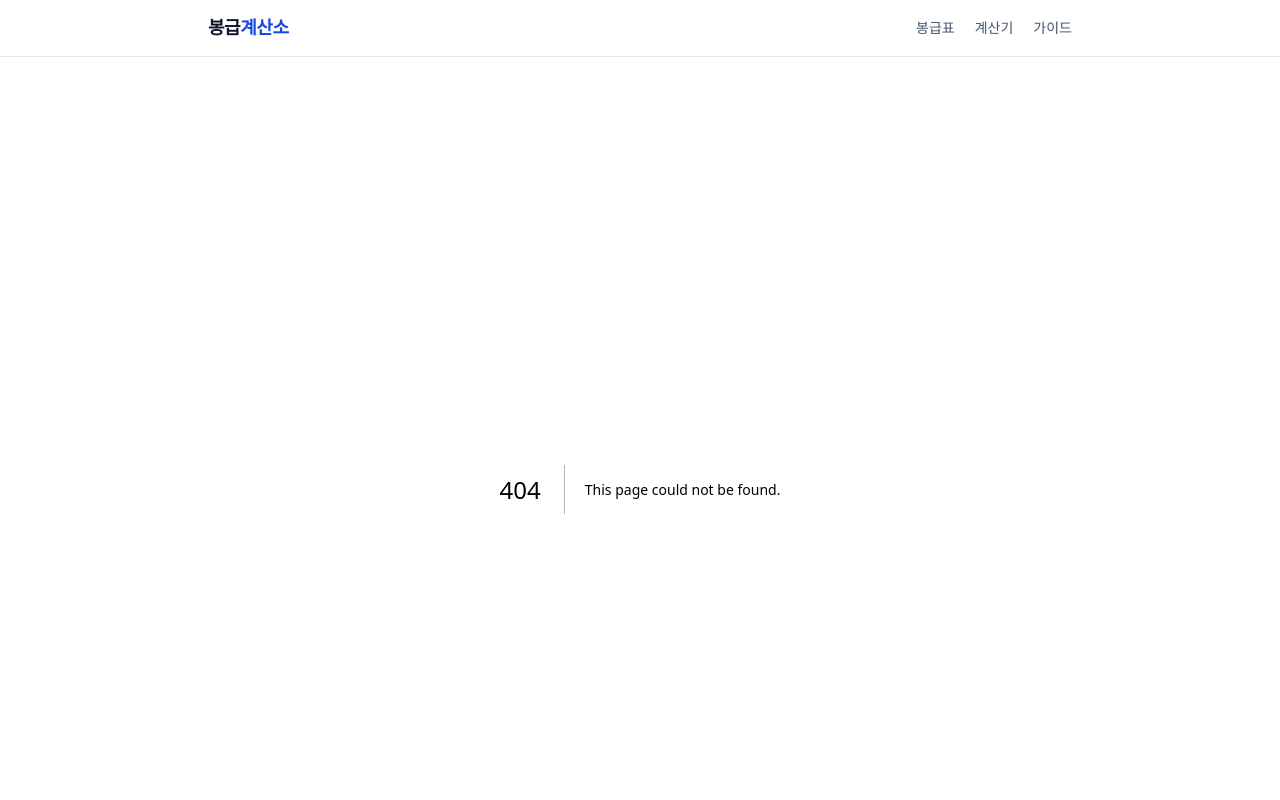
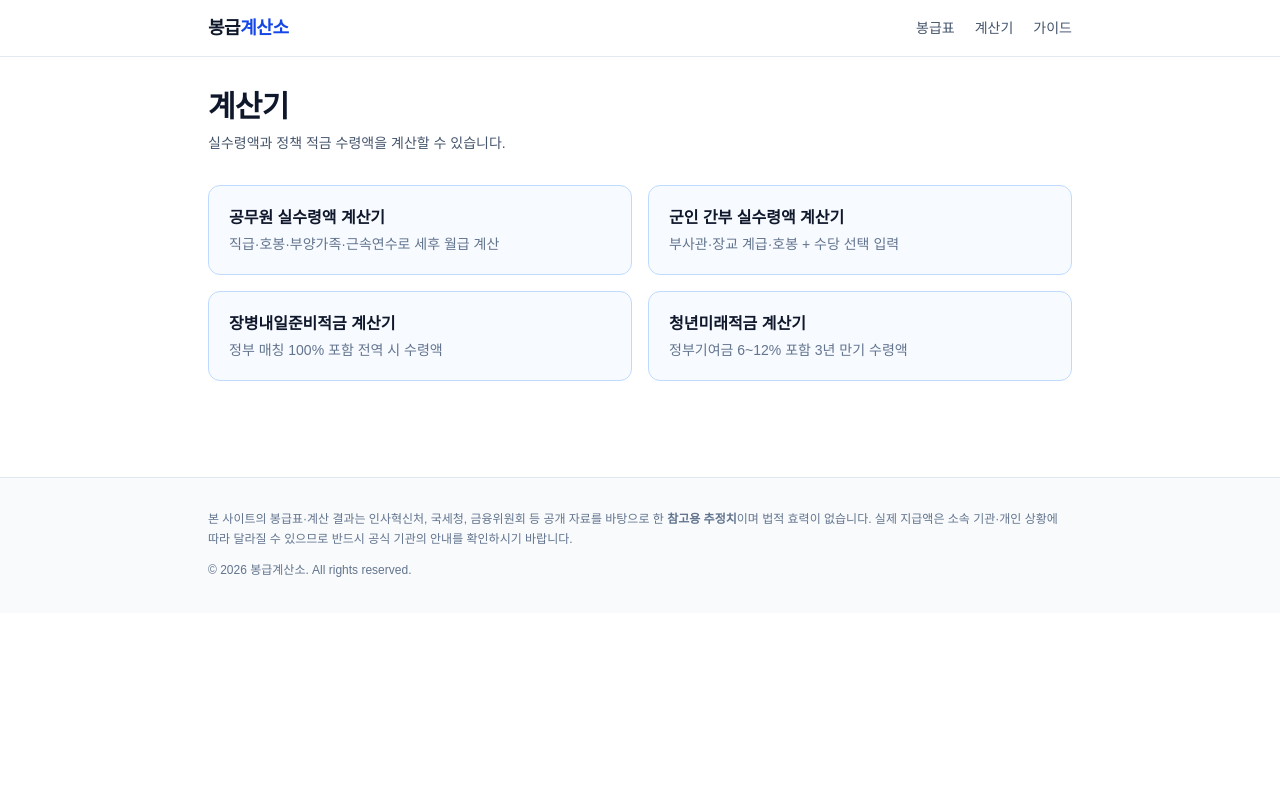
Before and after one commit to parkdane/pay-calc, a Next.js app: page /calc in a window 1280 px wide. Before the commit this address had no page. Shown: the top 800 px of the page. Built offline with nearby package versions, Linux system fonts and the light colour scheme.

Commit message:
작업 내용 요약

```diff
--- /dev/null
+++ b/app/calc/page.tsx
@@ -0,0 +1,59 @@
+import type { Metadata } from "next";
+import Link from "next/link";
+
+export const metadata: Metadata = {
+  title: "계산기 전체 보기",
+  description:
+    "공무원·군인 실수령액 계산기와 장병내일준비적금·청년미래적금 계산기를 무료로 이용하세요.",
+};
+
+const ITEMS = [
+  {
+    href: "/calc/civil-net",
+    title: "공무원 실수령액 계산기",
+    desc: "직급·호봉·부양가족·근속연수로 세후 월급 계산",
+  },
+  {
+    href: "/calc/military-net",
+    title: "군인 간부 실수령액 계산기",
+    desc: "부사관·장교 계급·호봉 + 수당 선택 입력",
+  },
+  {
+    href: "/calc/soldier-save",
+    title: "장병내일준비적금 계산기",
+    desc: "정부 매칭 100% 포함 전역 시 수령액",
+  },
+  {
+    href: "/calc/youth-save",
+    title: "청년미래적금 계산기",
+    desc: "정부기여금 6~12% 포함 3년 만기 수령액",
+  },
+];
+
+export default function Page() {
+  return (
+    <div className="space-y-8">
+      <header className="space-y-2">
+        <h1 className="text-2xl font-bold tracking-tight text-slate-900 sm:text-3xl">
+          계산기
+        </h1>
+        <p className="text-sm text-slate-600">
+          실수령액과 정책 적금 수령액을 계산할 수 있습니다.
+        </p>
+      </header>
+
+      <div className="grid gap-4 sm:grid-cols-2">
+        {ITEMS.map((c) => (
+          <Link
+            key={c.href}
+            href={c.href}
+            className="rounded-xl border border-blue-200 bg-blue-50/50 p-5 transition hover:shadow-md"
+          >
+            <h2 className="font-semibold text-slate-900">{c.title}</h2>
+            <p className="mt-1 text-sm text-slate-500">{c.desc}</p>
+          </Link>
+        ))}
+      </div>
+    </div>
+  );
+}
--- /dev/null
+++ b/app/guide/page.tsx
@@ -0,0 +1,67 @@
+import type { Metadata } from "next";
+
+export const metadata: Metadata = {
+  title: "가이드",
+  description:
+    "봉급표 보는 법, 공무원 수당, 정책 적금 가입 조건 등 급여·자산 형성 가이드를 제공합니다.",
+};
+
+const PLANNED = [
+  {
+    title: "2026년 공무원 봉급표 변경점 총정리",
+    desc: "인상률, 저연차 추가 인상, 수당 변화까지",
+  },
+  {
+    title: "청년미래적금 가입조건 완벽 정리",
+    desc: "일반형 vs 우대형, 소득 요건, 갈아타기",
+  },
+  {
+    title: "공무원 수당 종류 한눈에 보기",
+    desc: "정근수당, 직급보조비, 가족수당, 시간외수당",
+  },
+  {
+    title: "군 복무 중 돈 모으기 전략",
+    desc: "장병내일준비적금 100% 활용법",
+  },
+  {
+    title: "첫 월급, 세금은 왜 떼일까",
+    desc: "4대보험·소득세 공제 구조 이해하기",
+  },
+];
+
+export default function Page() {
+  return (
+    <div className="space-y-8">
+      <header className="space-y-2">
+        <h1 className="text-2xl font-bold tracking-tight text-slate-900 sm:text-3xl">
+          가이드
+        </h1>
+        <p className="text-sm text-slate-600">
+          봉급·수당·정책 적금을 이해하는 데 도움이 되는 글을 준비하고 있습니다.
+        </p>
+      </header>
+
+      <div className="space-y-3">
+        {PLANNED.map((g) => (
+          <div
+            key={g.title}
+            className="flex items-start justify-between gap-4 rounded-xl border border-slate-200 bg-white p-5"
+          >
+            <div>
+              <h2 className="font-semibold text-slate-900">{g.title}</h2>
+              <p className="mt-1 text-sm text-slate-500">{g.desc}</p>
+            </div>
+            <span className="shrink-0 rounded-full bg-slate-100 px-3 py-1 text-xs font-medium text-slate-500">
+              준비 중
+            </span>
+          </div>
+        ))}
+      </div>
+
+      <p className="text-sm text-slate-500">
+        가이드가 준비되는 대로 순차적으로 공개됩니다. 그동안 봉급표와
+        계산기를 이용해 주세요.
+      </p>
+    </div>
+  );
+}
--- a/app/layout.tsx
+++ b/app/layout.tsx
@@ -12,8 +12,8 @@ export const metadata: Metadata = {
 };
 
 const NAV = [
-  { href: "/salary/civil", label: "봉급표" },
-  { href: "/calc/civil-net", label: "계산기" },
+  { href: "/salary", label: "봉급표" },
+  { href: "/calc", label: "계산기" },
   { href: "/guide", label: "가이드" },
 ];
 
--- /dev/null
+++ b/app/salary/page.tsx
@@ -0,0 +1,59 @@
+import type { Metadata } from "next";
+import Link from "next/link";
+
+export const metadata: Metadata = {
+  title: "봉급표 전체 보기",
+  description:
+    "2026년 일반직 공무원·군인·경찰·소방 봉급표를 직급·호봉별로 확인하세요.",
+};
+
+const ITEMS = [
+  {
+    href: "/salary/civil",
+    title: "일반직 공무원 봉급표",
+    desc: "9급~3급, 호봉별 기본급",
+  },
+  {
+    href: "/salary/military",
+    title: "군인 봉급표",
+    desc: "병사 계급별 월급 + 부사관·장교 호봉표",
+  },
+  {
+    href: "/salary/police",
+    title: "경찰 봉급표",
+    desc: "순경~경감, 31호봉까지",
+  },
+  {
+    href: "/salary/fire",
+    title: "소방 봉급표",
+    desc: "소방사~소방경, 31호봉까지",
+  },
+];
+
+export default function Page() {
+  return (
+    <div className="space-y-8">
+      <header className="space-y-2">
+        <h1 className="text-2xl font-bold tracking-tight text-slate-900 sm:text-3xl">
+          2026년 봉급표
+        </h1>
+        <p className="text-sm text-slate-600">
+          직종을 선택하면 직급·호봉별 봉급표를 확인할 수 있습니다.
+        </p>
+      </header>
+
+      <div className="grid gap-4 sm:grid-cols-2">
+        {ITEMS.map((c) => (
+          <Link
+            key={c.href}
+            href={c.href}
+            className="rounded-xl border border-slate-200 bg-white p-5 transition hover:shadow-md"
+          >
+            <h2 className="font-semibold text-slate-900">{c.title}</h2>
+            <p className="mt-1 text-sm text-slate-500">{c.desc}</p>
+          </Link>
+        ))}
+      </div>
+    </div>
+  );
+}
```
